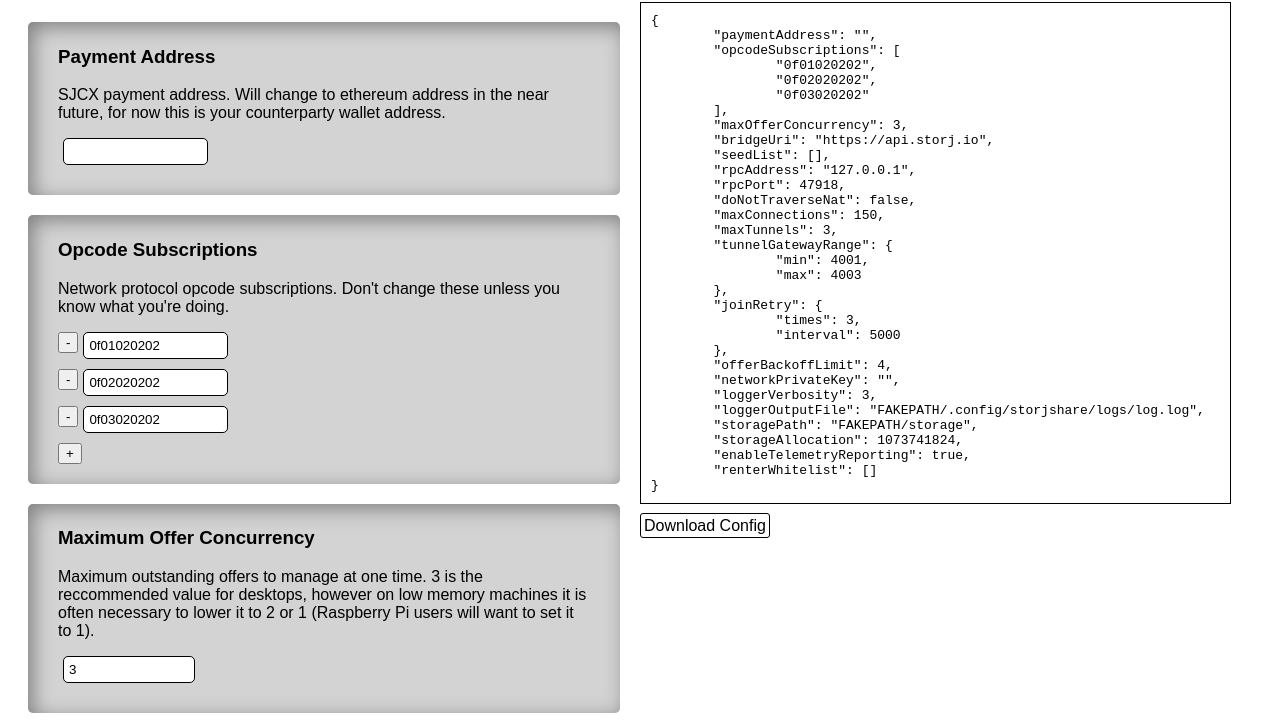
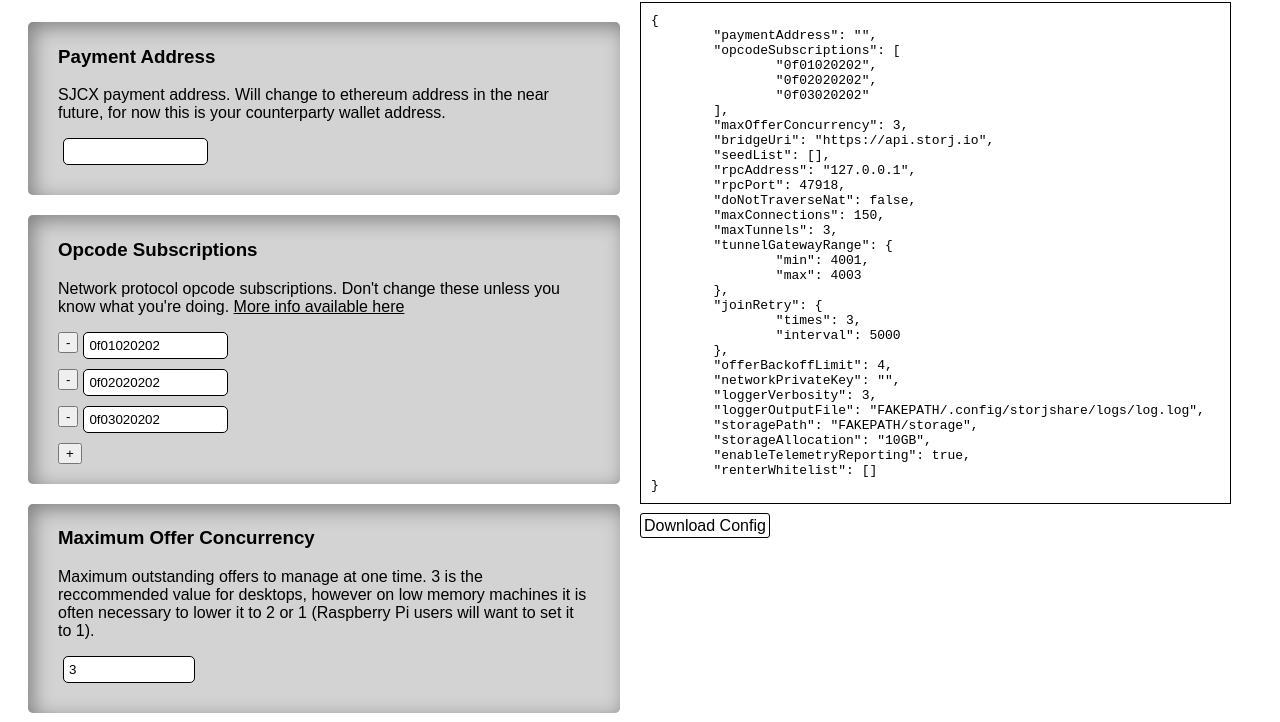
Before and after one commit to JukeboxRhino/storjshare-config-gen, a plain HTML site: page index.html in a window 1280 px wide. Shown: the part 78-800 px from the top of the page. Drawn offline with Linux system fonts and the light colour scheme.

Commit message:
Added and modified descriptions

```diff
--- a/index.html
+++ b/index.html
@@ -14,7 +14,7 @@
 	<div id="left">
 		<div class="option" v-for="option in config">
 			<h3>{{option.title || option.key}}</h3>
-			<p>{{option.description}}</p>
+			<p v-html="option.description"></p>
 			<input v-if="option.type === 'string'" v-model="option.value">
 			<input v-if="option.type === 'number'" type="number" v-model.number="option.value" v-bind:min="option.min || 0" v-bind:max="option.max || false">
 			<div v-if="option.type === 'boolean'">
--- a/main.js
+++ b/main.js
@@ -37,7 +37,7 @@ function init(){
 					],
 					required: true,
 					type: 'array',
-					description: 'Network protocol opcode subscriptions. Don\'t change these unless you know what you\'re doing.'
+					description: 'Network protocol opcode subscriptions. Don\'t change these unless you know what you\'re doing. <a href="https://storj.github.io/core/tutorial-contract-topics.html">More info available here</a>'
 				},
 				{
 					key: 'maxOfferConcurrency',
@@ -61,7 +61,7 @@ function init(){
 					value: [],
 					required: false,
 					type: 'array',
-					description: 'List of peer URIs to connect to upon startup. Defaults to empty.'
+					description: 'List of peer URIs to connect to upon startup, in the form <code>storj://[ip.or.hostname]:[port]/[nodeid]</code>. Defaults to empty.'
 				},
 				{
 					key: 'rpcAddress',
@@ -93,6 +93,7 @@ function init(){
 					value: 150,
 					required: true,
 					type: 'number',
+					description: 'Maximum number of concurrent connections to allow'
 				},
 				{
 					key: 'maxTunnels',
@@ -110,6 +111,7 @@ function init(){
 					},
 					required: true,
 					type: 'object',
+					description: 'Starting and ending port range for tunnels to provide'
 				},
 				{
 					key: 'joinRetry',
@@ -152,7 +154,7 @@ function init(){
 					value: 'FAKEPATH/.config/storjshare/logs/log.log',
 					required: true,
 					type: 'string',
-					description: 'The path to the log file for your node.'
+					description: 'The path to the log file for your node. If empty defaults to <code>$HOME/.config/storjshare/logs/[nodeid].log</code>'
 				},
 				{
 					key: 'storagePath',
@@ -165,10 +167,10 @@ function init(){
 				{
 					key: 'storageAllocation',
 					title: 'Storage Allocation',
-					value: 1073741824,
+					value: '10GB',
 					required: true,
 					type: 'number',
-					description: 'Storage allocation in bytes to make available for rent.'
+					description: 'Storage allocation in bytes to make available for rent. Valid units are B, KB, MB, GB, TB'
 				},
 				{
 					key: 'enableTelemetryReporting',
--- a/styles.css
+++ b/styles.css
@@ -84,6 +84,14 @@
 	background-color: lightgray;
 }
 
+a {
+	color: black;
+}
+
+code {
+	font-family: monospace;
+}
+
 input[type=number] {
 	width: 120px;
 }
```
